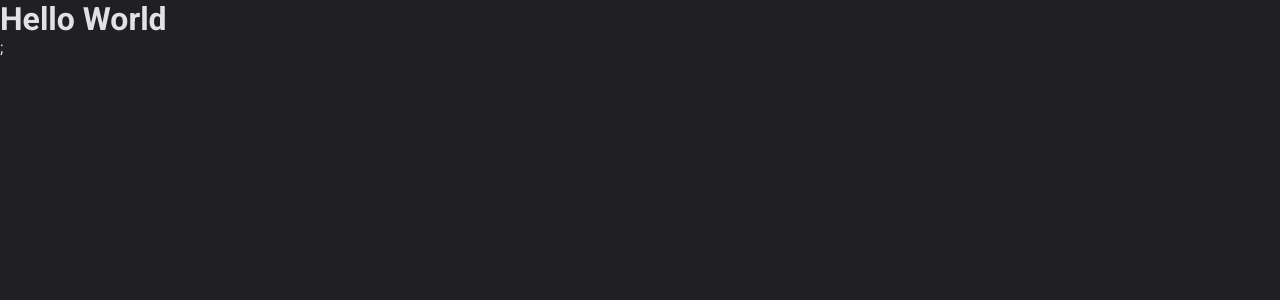
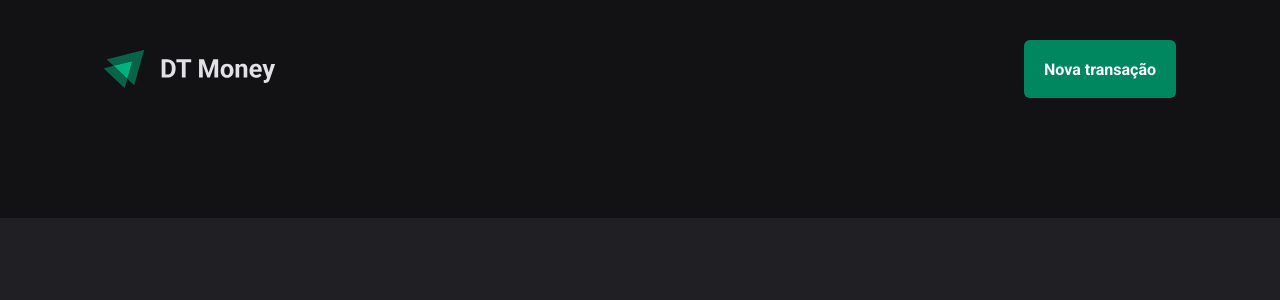
Before and after one commit to alexandronrossi/03-dt-money, a React (Vite) app: page / in a window 1280 px wide. Shown: the top 300 px of the page. Built offline with nearby package versions, Linux system fonts and the light colour scheme.

Commit message:
Curso: Consumo de API e permormance no ReactJS | Módulo: Estrutura visual | Aula: Componente: Header

```diff
--- a/src/App.tsx
+++ b/src/App.tsx
@@ -2,12 +2,13 @@
 
 import { defaultTheme } from "./styles/themes/default";
 import { GlobalStyle } from "./styles/global";
+import { Transactions } from "./pages/Transactions";
 
 export function App() {
 	return (
 		<ThemeProvider theme={defaultTheme}>
 			<GlobalStyle />
-			<h1>Hello World</h1>;
+			<Transactions />
 		</ThemeProvider>
 	)
 }
--- /dev/null
+++ b/src/components/Header/index.tsx
@@ -0,0 +1,14 @@
+import { HeaderContainer, HeaderContent, NewTransactionButton } from './styles'
+
+import logoImg from '../../assets/logo.svg'
+
+export function Header() {
+	return (
+	  <HeaderContainer>
+		<HeaderContent>
+			<img src={logoImg} alt="" />
+			<NewTransactionButton >Nova transação</NewTransactionButton>
+		</HeaderContent>
+	  </HeaderContainer>
+	)
+}
--- /dev/null
+++ b/src/components/Header/styles.ts
@@ -0,0 +1,33 @@
+import styled from "styled-components";
+
+export const HeaderContainer = styled.header`
+	background: ${props => props.theme['gray-900']};
+	padding: 2.5rem 0 7.5rem;
+`;
+
+export const HeaderContent = styled.div`
+	width: 100%;
+	max-width: 1120px;
+	margin: 0 auto;
+	padding: 0 1.5rem;
+
+	display: flex;
+	justify-content: space-between;
+	align-items: center;
+`
+
+export const NewTransactionButton = styled.button`
+	height: 58px;
+	border: 0;
+	background: ${props => props.theme['green-500']};
+	color: ${props => props.theme.white};
+	font-weight: bold;
+	padding: 0 1.25rem;
+	border-radius: 6px;
+	cursor: pointer;
+	transition: background-color 0.2s;
+
+	&:hover {
+		background: ${props => props.theme["gray-700"]};
+	}
+`
--- /dev/null
+++ b/src/pages/Transactions/index.tsx
@@ -0,0 +1,11 @@
+import { Header } from '../../components/Header'
+
+import styles from './styles'
+
+export function Transactions() {
+	return (
+	  <div>
+		<Header />
+	  </div>
+	)
+}
--- /dev/null
+++ b/src/pages/Transactions/styles.ts
@@ -0,0 +1,5 @@
+import styled from 'styled-components';
+
+export const Container = styled.div`
+
+`;
```
Also changed, not shown: src/assets/logo.svg (added).
